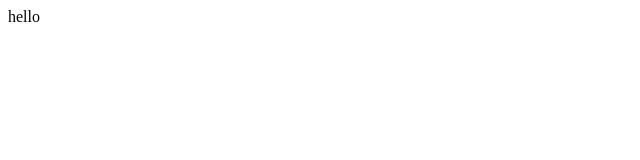
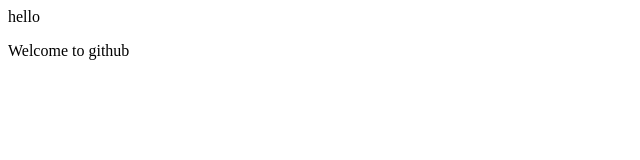
Before and after one commit to Deepthimokarala/Git-Session1, a plain HTML site: page index.html in a window 1280 px wide. Shown: the whole page, without its empty margins (0-640 px from the left). Drawn offline with Linux system fonts and the light colour scheme.

Commit message:
hello there

```diff
--- a/index.html
+++ b/index.html
@@ -8,5 +8,6 @@
 </head>
 <body>
     hello
+    <p>Welcome to github</p>
 </body>
 </html>
```
